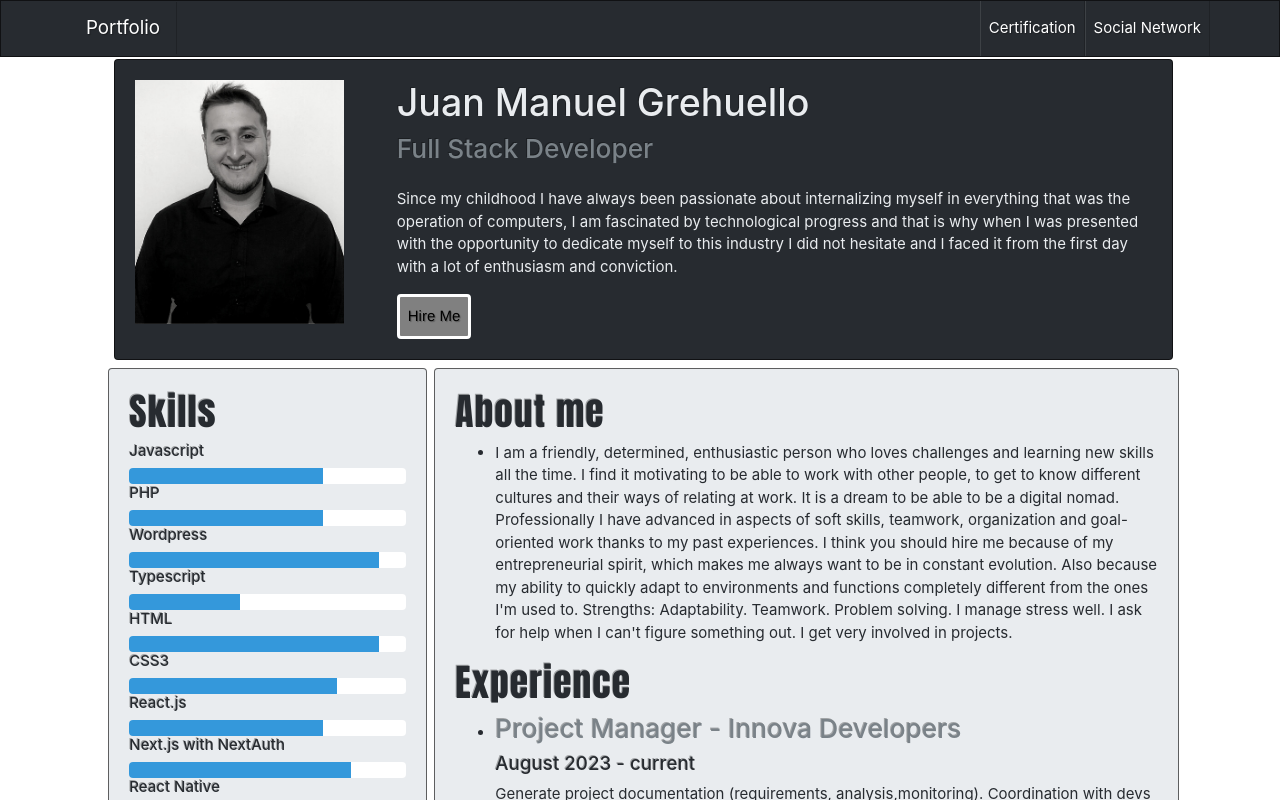
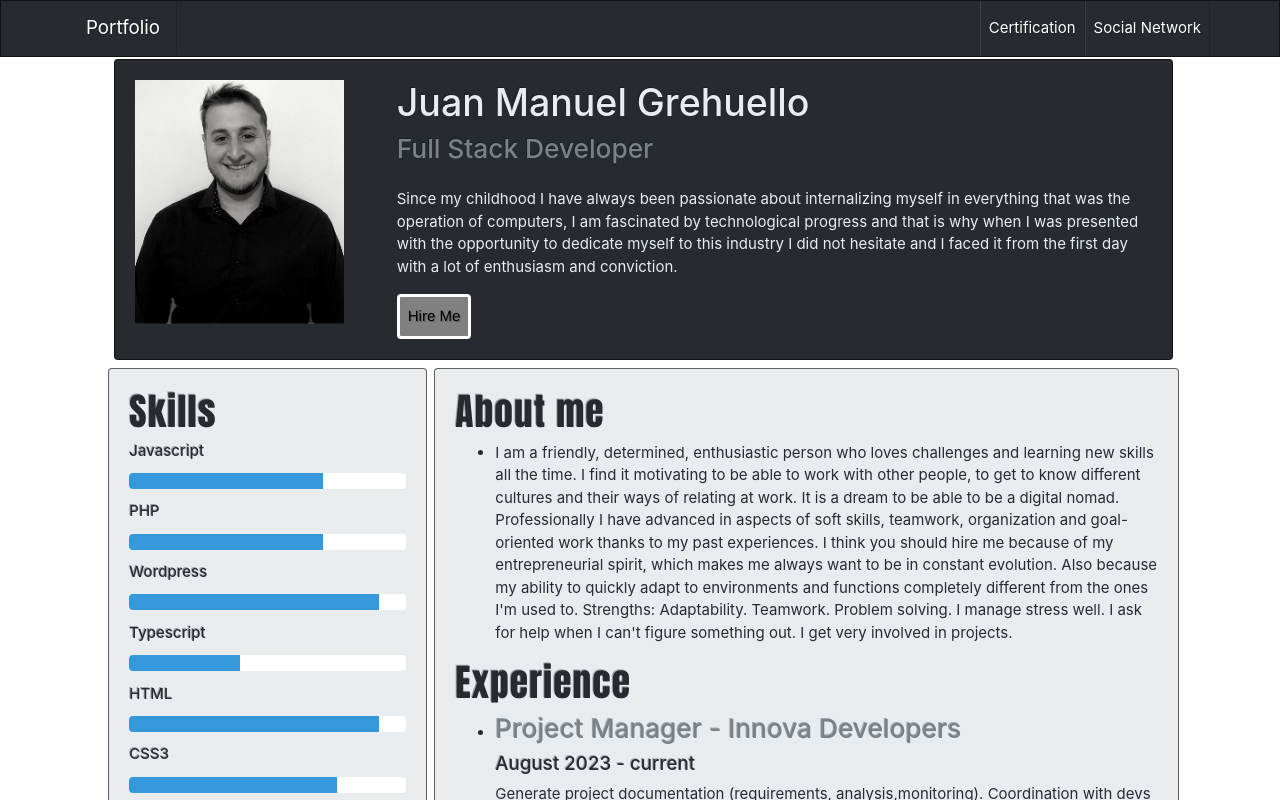
Before and after one commit to JuanmaGre/nextjs-blog-portfolio, a Next.js app: page / in a window 1280 px wide. Shown: the top 800 px of the page. Built offline with nearby package versions, Linux system fonts and the light colour scheme; a small style sheet from the web is missing.

Commit message:
leve modificación estilos skills

```diff
--- a/global.css
+++ b/global.css
@@ -118,6 +118,7 @@ div#__next > div {
 
 .progress {
     background-color: white;
+    margin: 13.4px 0;
 }
 
 .progress-bar{
```
